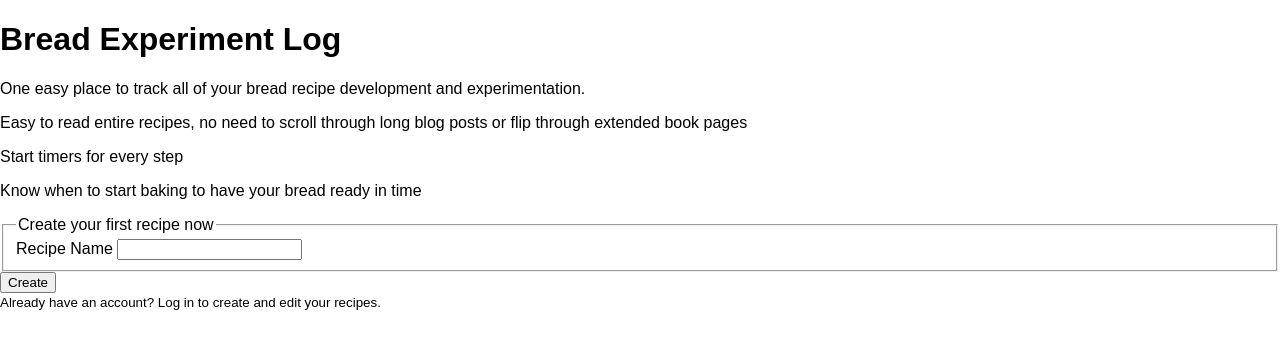
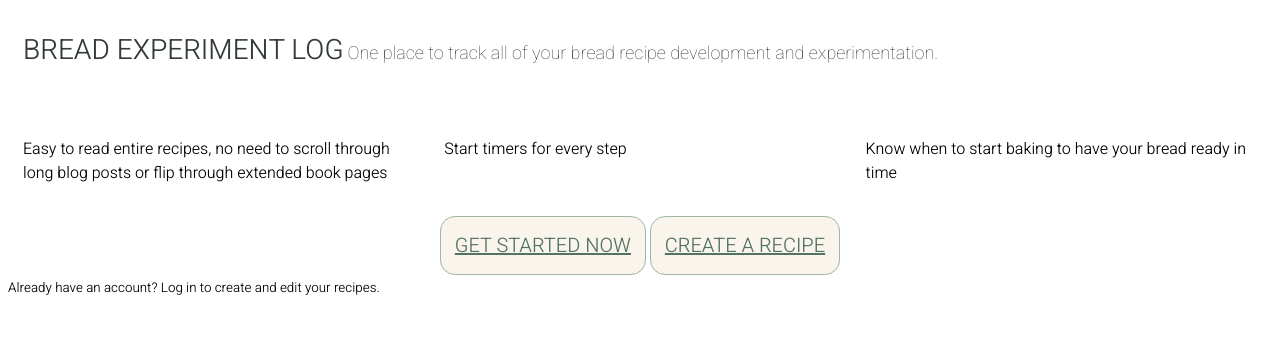
Before and after one commit to kailin-lu/BreadLog, a Flask app: page / in a window 1280 px wide. Shown: the top 349 px of the page. Run offline with Flask 2, Linux system fonts and the light colour scheme.

Commit message:
Add user login

```diff
--- a/breadlog/__init__.py
+++ b/breadlog/__init__.py
@@ -1,12 +1,16 @@
 import os
 from flask import Flask
 from flask_sqlalchemy import SQLAlchemy
+from flask_bcrypt import Bcrypt
+from flask_login import LoginManager
 
 app = Flask(__name__)
 app.config['SQLALCHEMY_DATABASE_URI'] = os.environ['SQLALCHEMY_DATABASE_URI']
 app.config['SECRET_KEY'] = os.environ['SQLALCHEMY_SECRET_KEY']
 
 db = SQLAlchemy(app)
+bcrypt = Bcrypt(app)
+login_manager = LoginManager(app)
 
 from breadlog import routes
 from breadlog import forms
--- a/breadlog/forms.py
+++ b/breadlog/forms.py
@@ -1,8 +1,42 @@
 from flask_wtf import FlaskForm
-from wtforms import StringField, SubmitField
-from wtforms.validators import DataRequired, Length
+from wtforms import StringField, IntegerField, FloatField, SelectField, TextAreaField,\
+     FormField, FieldList, SubmitField, PasswordField
+from wtforms.validators import DataRequired, Length, NumberRange, EqualTo
 
-class CreateRecipeForm(FlaskForm):
+class LoginForm(FlaskForm):
+    email = StringField('Email', validators=[DataRequired(message='Email is required')])
+    password = PasswordField('Password', validators=[DataRequired(message='Password is required')])
+    submit = SubmitField('Log In')
+
+class RegisterForm(FlaskForm):
+    email = StringField('Email', validators=[DataRequired(message='Email not validated')])
+    password = PasswordField('Password', validators=[DataRequired(message='password not validated')])
+    confirm_password = PasswordField('Confirm Password', validators=[DataRequired(message='confirm password not validated'),
+                                                                     EqualTo('password', message='confirm passwords not the same')])
+    submit = SubmitField('Create Account')
+
+class IngredientForm(FlaskForm):
+    weight = FloatField('Weight', validators=[NumberRange(min=0, message='Weight must be greater than or equal to 0')])
+
+class StepForm(FlaskForm):
+    action_choices = [
+        ('mix', 'Mix'),
+        ('autolyse', 'Autolyse'),
+        ('knead', 'Knead'),
+        ('rest', 'Rest'),
+        ('fold', 'Fold'),
+        ('shape', 'Shape'),
+        ('bake', 'Bake')
+    ]
+    step_number = IntegerField('Step Number', validators=[NumberRange(min=0)])
+    action = SelectField('Action', choices=action_choices)
+    # Add ingredients form
+    minutes = IntegerField('Timer', validators=[NumberRange(min=0)])
+    notes = TextAreaField('Details')
+    submit = SubmitField('Add Step')
+
+
+class RecipeForm(FlaskForm):
     recipe_name = StringField('Recipe Name',
                               validators=[DataRequired(), Length(min=1, max=50)])
     submit = SubmitField('Create')
--- a/breadlog/routes.py
+++ b/breadlog/routes.py
@@ -1,34 +1,114 @@
+import sys
 from flask import render_template, url_for, request, redirect, flash
-from breadlog import app
-from breadlog.models import Recipe
-from breadlog.forms import CreateRecipeForm
+from breadlog import app, db, bcrypt
+from breadlog.models import Recipe, Step, User
+from breadlog.forms import RecipeForm, StepForm, RegisterForm, LoginForm
+from flask_login import login_user, current_user, logout_user
 
 
 @app.route('/', methods=['GET', 'POST'])
 def index():
-    form = CreateRecipeForm()
+    return render_template('index.html')
+
+@app.route('/register', methods=['GET', 'POST'])
+def register():
+    if current_user.is_authenticated:
+        return redirect('/recipes')  # TODO: replace with something that makes sense
+    form = RegisterForm()
+    if request.method == 'POST' and not form.validate():
+        errors= []
+        for field, error in form.errors.items():
+            for err in error:
+                errors.append([field, err])
+        return ' '.join([str(i) for i in errors])
     if form.validate_on_submit():
-        flash(f'We started a  new recipe {form.recipe_name.data}', category='success')
-    if request.method == "POST":
-        recipe_name = request.form['recipe_name']
-        new_recipe = Recipe(name=recipe_name)
+        hashed_pw = bcrypt.generate_password_hash(form.password.data).decode('utf-8')
+        new_user = User(form.email.data, hashed_pw)
         try:
-            db.session.add(new_recipe)
+            db.session.add(new_user)
             db.session.commit()
-            return redirect(url_for('/'))
+            return redirect(url_for('login'))
         except:
-            return 'Error creating new recipe'
-    return render_template('index.html', form=form)
+            return 'There was an error creating user'
+    return render_template('register.html', form=form)
+
+@app.route('/login', methods=['GET', 'POST'])
+def login():
+    if current_user.is_authenticated:
+        return redirect('/recipes')  # TODO: replace with something that makes sense
+    form = LoginForm()
+    if form.validate_on_submit():
+         user = User.query.filter_by(email=form.email.data).first()
+         # Check if user exists and the password matches
+         if user and bcrypt.check_password_hash(user.password, form.password.data):
+              login_user(user) # Add a remember=form.remember.data
+              return redirect(url_for('recipes'))
+         else:
+             return 'Login unsuccessful' # TODO: change to a flash message
+    return render_template('login.html', form=form)
 
 @app.route('/recipes', methods=['GET', 'POST'])
 def recipes():
-    if request.method == "POST":
-        recipe_name = request.form['name']
-        new_recipe = Schedule(name=recipe_name)
+    form = RecipeForm()
+    user_id = current_user.id
+    recipes = Recipe.query.filter_by(user_id=user_id).order_by(Recipe.created_at).all()
+    if request.method == 'POST':
+        if form.validate_on_submit():
+            recipe_name = form.recipe_name.data
+            new_recipe = Recipe(name=recipe_name, user_id=user_id)
+            recipe_id = new_recipe.id
+            try:
+                db.session.add(new_recipe)
+                db.session.commit()
+                return redirect(url_for('edit_recipe', recipe_id=new_recipe.id))
+            except:
+                return 'Something went wrong'
+    return render_template('recipes.html', form=form, recipes=recipes)
+
+
+@app.route('/recipes/edit/<int:recipe_id>', methods=['GET', 'POST'])
+def edit_recipe(recipe_id):
+    recipe = Recipe.query.get_or_404(recipe_id)
+    form = StepForm()
+    if form.validate_on_submit():
+        new_step = Step(step_number=form.step_number.data,
+                        action=form.action.data,
+                        minutes=form.minutes.data,
+                        notes=form.notes.data,
+                        recipe_id=recipe_id)
         try:
-            db.session.add(new_recipe)
+            db.session.add(new_step)
             db.session.commit()
-            return redirect('/recipes')
+            return redirect('/')
         except:
-            return 'There was an issue creating your recipe'
-    return render_template('recipes.html')
+            return 'There was an error adding the step'
+    return render_template('edit_recipe.html', recipe=recipe, form=form)
+
+
+@app.route('/delete_recipe/<int:recipe_id>')
+def delete_recipe(recipe_id):
+    recipe_to_delete = Recipe.query.get_or_404(recipe_id)
+    try:
+        db.session.delete(recipe_to_delete)
+        db.session.commit()
+        return redirect('/recipes')
+    except:
+        return 'Error deleting recipe'
+
+
+@app.route('/delete_step/<int:step_id>', methods=['GET', 'POST'])
+def delete_step(step_id):
+    step_to_delete = Step.query.get_or_404(step_id)
+    recipe_id = step_to_delete.recipe.id
+    try:
+        db.session.delete(step_to_delete)
+        db.session.commit()
+    except:
+        return 'Error deleting step'
+    return redirect(url_for('edit_recipe', recipe_id=recipe_id))
+
+
+@app.route('/logout')
+def logout():
+    logout_user()
+    return redirect('/')
--- a/breadlog/static/main.css
+++ b/breadlog/static/main.css
@@ -1,4 +1,117 @@
+/*
+323A3B  gray
+547264  dark green
+9CB7A6  light green
+F9F5EC  white
+C5514C  red */
+
+* {
+    box-sizing: border-box;
+}
+
 body, html {
-    margin: 0;
-    font-family: sans-serif;
+    margin-top: 15px;
+    font-family: 'Heebo';
 }
+
+.col-1 {
+    width: 8.33%;
+    float: left;
+    padding: 15px;
+}
+.col-2 {
+    width: 16.66%;
+    float: left;
+    padding: 15px;
+}
+.col-3 {
+    width: 25%;
+    float: left;
+    padding: 15px;
+}
+.col-4 {
+    width: 33.33%;
+    float: left;
+    padding: 15px;
+}
+.col-5 {
+    width: 41.66%;
+    float: left;
+    padding: 15px;
+}
+.col-6 {
+    width: 50%;
+    float: left;
+    padding: 15px;
+}
+.col-7 {
+    width: 58.33%;
+    float: left;
+    padding: 15px;
+}
+.col-8 {
+    width: 66.66%;
+    float: left;
+    padding: 15px;
+}
+.col-9 {
+    width: 75%;
+    float: left;
+    padding: 15px;
+}
+.col-10 {
+    width: 83.33%;
+    float: left;
+    padding: 15px;
+}
+.col-11 {
+    width: 91.66%;
+    float: left;
+    padding: 15px;
+}
+.col-12 {
+    width: 100%;
+    float: left;
+    padding: 15px;
+    text-align: center;
+}
+
+.row::after {
+    content: "";
+    clear: both;
+    display: table;
+  }
+
+.content-title {
+    margin: 15px
+}
+
+h1 {
+    font-size: 28px;
+    font-weight: 300;
+    color: #323A3B;
+    display: inline;
+    margin-bottom: 0;
+}
+
+.content-title h4 {
+    font-size: 18px;
+    font-weight: 100;
+    margin-top: 0;
+    color: #323A3B;
+    display: inline-block;
+}
+
+a.button {
+    border-radius: 15px;
+    padding: 0.7em;
+}
+
+.call-to-action {
+    border: 1px solid #9CB7A6;
+    background-color: #F9F5EC;
+    color: #547264;
+    font-family: 'Heebo';
+    font-weight: 300;
+    font-size: 20px
+}
--- a/breadlog/templates/base.html
+++ b/breadlog/templates/base.html
@@ -6,10 +6,17 @@
         <meta http-equiv="X-UA-Compatible" content="IE=edge">
         <title>BreadLog</title>
         <meta name="description" content="">
-        <meta name="viewport" content="width=device-width, initial-scale=1">
+        <meta name="viewport" content="width=device-width, initial-scale=1.0">
+        <link rel="shortcut icon" href="#" />
         <link rel="stylesheet" href="{{ url_for('static', filename='main.css') }}">
+        <link rel="stylesheet" href="https://fonts.googleapis.com/css?family=Heebo:100,300">
+        <link rel="stylesheet" href="https://fonts.googleapis.com/css?family=Raleway:100,300">
     </head>
     <body>
+        {% block header %}
+
+        {% endblock %}
+
        {% block body %}
 
        {% endblock %}
--- a/breadlog/templates/index.html
+++ b/breadlog/templates/index.html
@@ -1,33 +1,30 @@
 {% extends 'base.html' %}
 
+{% block header %}
+<div class="content-title">
+    <h1>BREAD EXPERIMENT LOG</h1>
+    <h4>One place to track all of your bread recipe development and experimentation.</h4>
+</div>
+{% endblock %}
+
 {% block body %}
-<div>
-    <h1>Bread Experiment Log</h1>
+<div class="row">
+    <div class="col-4">
+        <p>Easy to read entire recipes, no need to scroll through long blog posts or flip through extended book pages</p>
+    </div>
+    <div class="col-4">
+        <p>Start timers for every step</p>
+    </div>
+    <div class="col-4">
+        <p>Know when to start baking to have your bread ready in time</p>
+    </div>
 </div>
-<div>
-    <p>One easy place to track all of your bread recipe development and experimentation.</p>
-</div>
-<!--Make into three blocks -->
-    <p>Easy to read entire recipes, no need to scroll through long blog posts or flip through extended book pages</p>
-    <p>Start timers for every step</p>
-    <p>Know when to start baking to have your bread ready in time</p>
-</div>
-<div class="content-form">
-    <form method="POST" action="">
-        <!--hidden_tag adds cross site request forgery (csrf) token  -->
-        {{ form.hidden_tag() }}
-        <fieldset>
-            <legend>Create your first recipe now</legend>
-            <div class="form-group">
-                <!--replace bootstrap css class  -->
-                {{ form.recipe_name.label(class="form-control-label") }}
-                {{ form.recipe_name(class="form-control form-control-lg") }}
-            </div>
-        </fieldset>
-        <div class="form-group">
-            {{ form.submit(class="btn btn-outline") }}
-        </div>
-    </form>
+
+<div class="row">
+    <div class="col-12">
+        <a href="{{ url_for('register') }}" class="button call-to-action">GET STARTED NOW</a>
+        <a href="{{ url_for('recipes') }}" class="button call-to-action">CREATE A RECIPE</a>
+    </div>
 </div>
 
 <div class="">
```
Also changed, not shown: breadlog/models.py (+37 -9 lines), breadlog/templates/create_schedule.html (deleted, +0 -11 lines), breadlog/templates/edit_recipe.html (added, +79 -0 lines), breadlog/templates/login.html (added, +26 -0 lines), breadlog/templates/recipes.html (+43 -8 lines), breadlog/templates/register.html (added, +37 -0 lines), migrate.py (added, +11 -0 lines), 1 other file.
